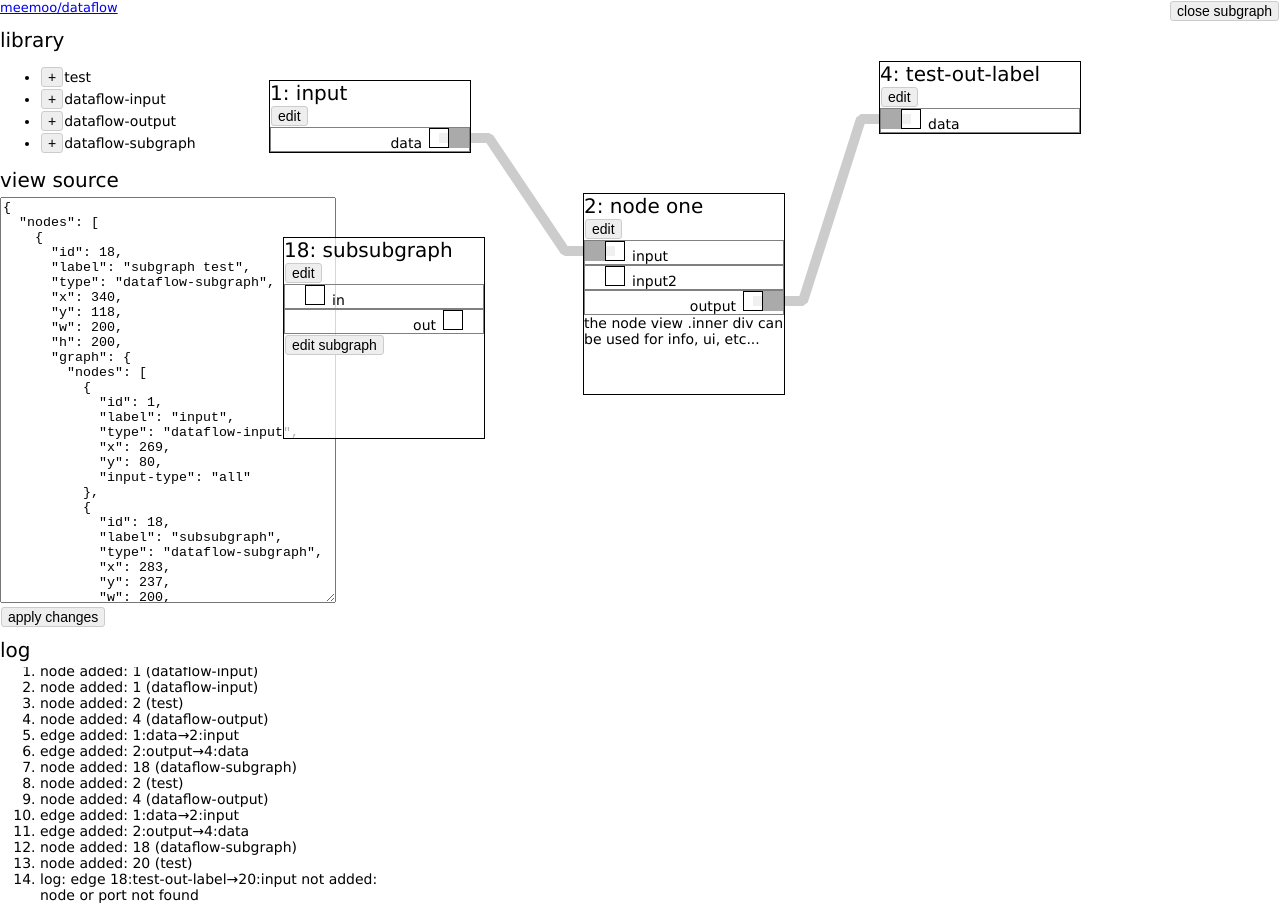
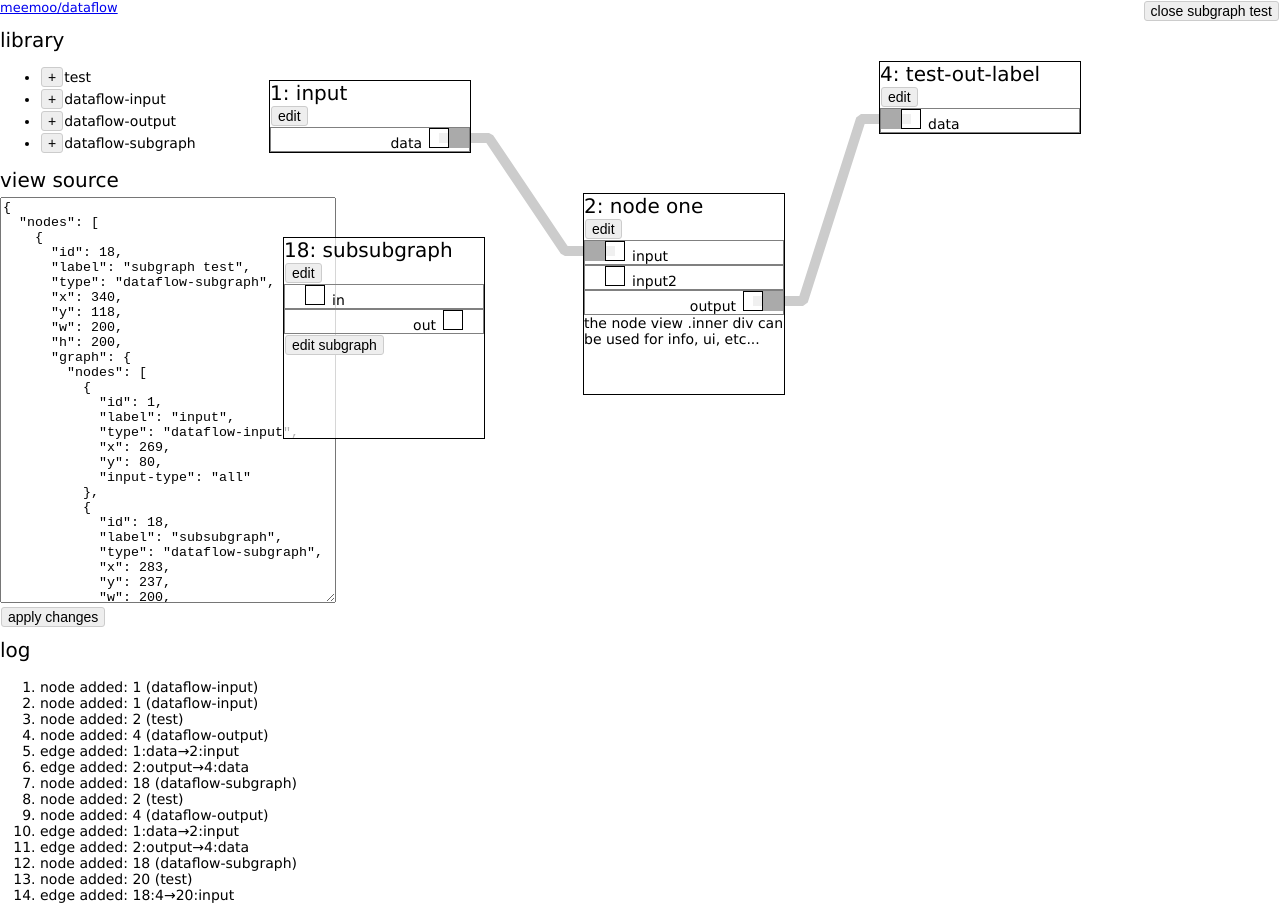
Before and after one commit to meemoo/dataflow, a plain HTML site: page index.html in a window 1280 px wide. Both pictures are taken after a click on the button "edit subgraph". Drawn offline with Linux system fonts and the light colour scheme.

Commit message:
close subgraph label

```diff
--- a/index.html
+++ b/index.html
@@ -63,7 +63,7 @@
 
       // Load test graph
       var g = Dataflow.loadGraph(
-        {"nodes":[{"id":18,"label":"subgraph test","type":"dataflow-subgraph","x":340,"y":118,"w":200,"h":200,"graph":{"nodes":[{"id":1,"label":"input","type":"dataflow-input","x":269,"y":80,"input-type":"all"},{"id":18,"label":"subsubgraph","type":"dataflow-subgraph","x":283,"y":237,"w":200,"h":200,"graph":{"nodes":[{"id":1,"label":"in","type":"dataflow-input","x":293,"y":266,"input-type":"all"},{"id":2,"label":"node one","type":"test","x":597,"y":122,"w":200,"h":200},{"id":4,"label":"out","type":"dataflow-output","x":930,"y":195,"output-type":"all"}],"edges":[{"source":{"node":1,"port":"data"},"target":{"node":2,"port":"input"}},{"source":{"node":2,"port":"output"},"target":{"node":4,"port":"data"}}]}},{"id":2,"label":"node one","type":"test","x":583,"y":193,"w":200,"h":200},{"id":4,"label":"test-out-label","type":"dataflow-output","x":879,"y":61,"output-type":"all"}],"edges":[{"source":{"node":1,"port":"data"},"target":{"node":2,"port":"input"}},{"source":{"node":2,"port":"output"},"target":{"node":4,"port":"data"}}]}},{"id":20,"label":"test","type":"test","x":685,"y":167,"w":200,"h":200}],"edges":[{"source":{"node":18,"port":"test-out-label"},"target":{"node":20,"port":"input"}}]}
+        {"nodes":[{"id":18,"label":"subgraph test","type":"dataflow-subgraph","x":340,"y":118,"w":200,"h":200,"graph":{"nodes":[{"id":1,"label":"input","type":"dataflow-input","x":269,"y":80,"input-type":"all"},{"id":18,"label":"subsubgraph","type":"dataflow-subgraph","x":283,"y":237,"w":200,"h":200,"graph":{"nodes":[{"id":1,"label":"in","type":"dataflow-input","x":293,"y":266,"input-type":"all"},{"id":2,"label":"node one","type":"test","x":597,"y":122,"w":200,"h":200},{"id":4,"label":"out","type":"dataflow-output","x":930,"y":195,"output-type":"all"}],"edges":[{"source":{"node":1,"port":"data"},"target":{"node":2,"port":"input"}},{"source":{"node":2,"port":"output"},"target":{"node":4,"port":"data"}}]}},{"id":2,"label":"node one","type":"test","x":583,"y":193,"w":200,"h":200},{"id":4,"label":"test-out-label","type":"dataflow-output","x":879,"y":61,"output-type":"all"}],"edges":[{"source":{"node":1,"port":"data"},"target":{"node":2,"port":"input"}},{"source":{"node":2,"port":"output"},"target":{"node":4,"port":"data"}}]}},{"id":20,"label":"test","type":"test","x":685,"y":167,"w":200,"h":200}],"edges":[{"source":{"node":18,"port":4},"target":{"node":20,"port":"input"}}]}
       );
       g.trigger("change");
 
--- a/src/nodes/dataflow-subgraph.js
+++ b/src/nodes/dataflow-subgraph.js
@@ -100,7 +100,7 @@
       Dataflow.currentGraph = this.model.graph;
 
       var self = this;
-      var closeButton = $("<button>close subgraph</button>")
+      var closeButton = $("<button>close "+_.escape(this.model.get("label"))+"</button>")
         .click(function(){
           self.closeSubgraph();
         });
```
